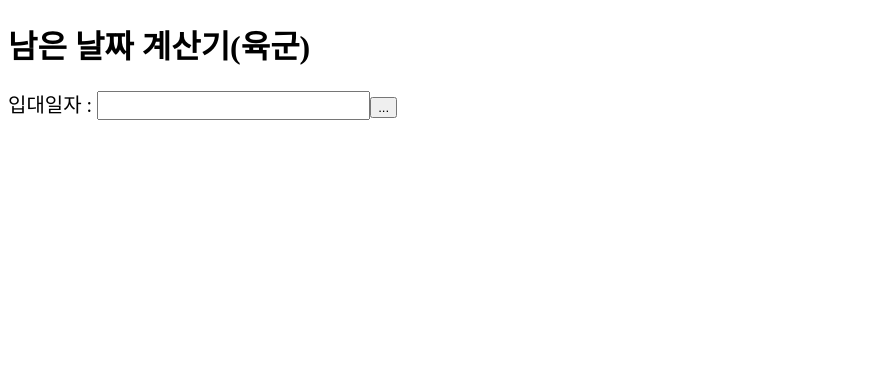
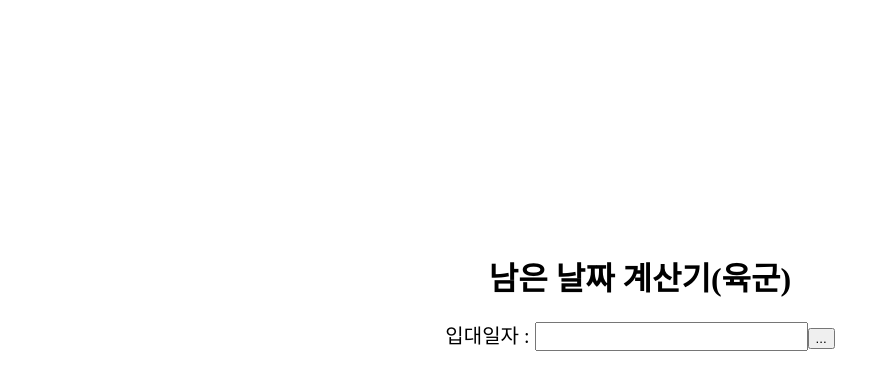
Before and after one commit to unbroken2650/army-calculator, a plain HTML site: page index.html in a window 1280 px wide. Shown: the whole page, without its empty margins (0-889 px from the left). Drawn offline with nearby package versions, Linux system fonts and the light colour scheme.

Commit message:
Update index.html

```diff
--- a/index.html
+++ b/index.html
@@ -1,5 +1,6 @@
 <!DOCTYPE html>
 <html lang="ko">
+
 <head>
     <meta charset="UTF-8">
     <title>Army Calculator 0.1</title>
@@ -8,11 +9,22 @@
     <script src="main.js"></script>
     <link rel="stylesheet" href="https://code.jquery.com/ui/1.12.1/themes/base/jquery-ui.css">
     <link rel="stylesheet" href="main.css">
+    <style type="text/css">
+        .title {
+            margin-top: 20%;
+        }
+    </style>
 </head>
+
 <body>
-    <h1>남은 날짜 계산기(육군)</h1>
-    <p id="input">입대일자 : <input type="text" id="date"></p>
-    <div id="dischargeDay" class="date"> </div>
-    <div id="percentLeft" class="percent"> </div>
+    <div>
+        <center>
+            <h1 class="title">남은 날짜 계산기(육군)</h1>
+            <p id="input">입대일자 : <input type="text" id="date"></p>
+            <div id="dischargeDay" class="date"> </div>
+            <div id="percentLeft" class="percent"> </div>
+        </center>
+    </div>
 </body>
+
 </html>
```
